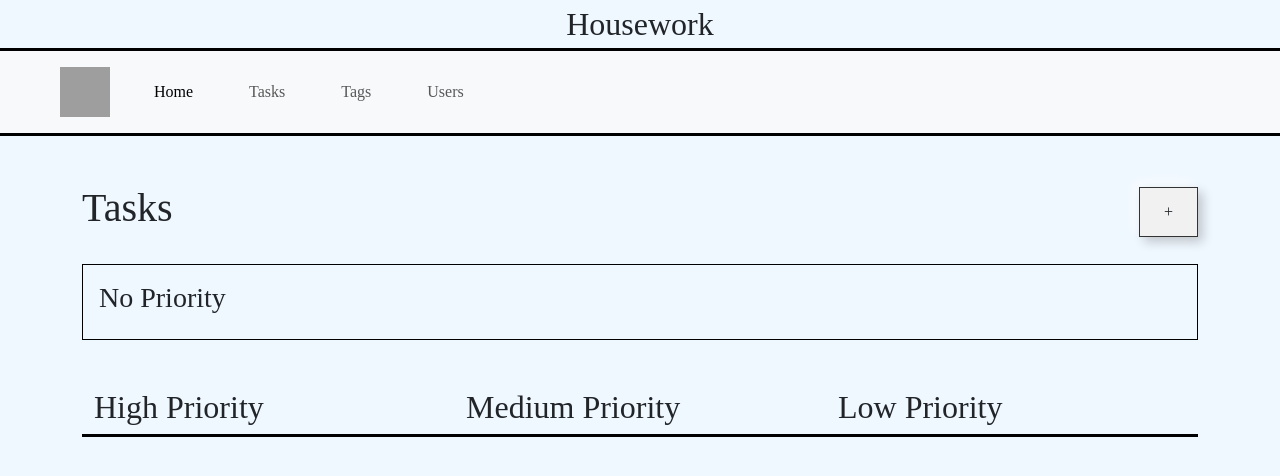
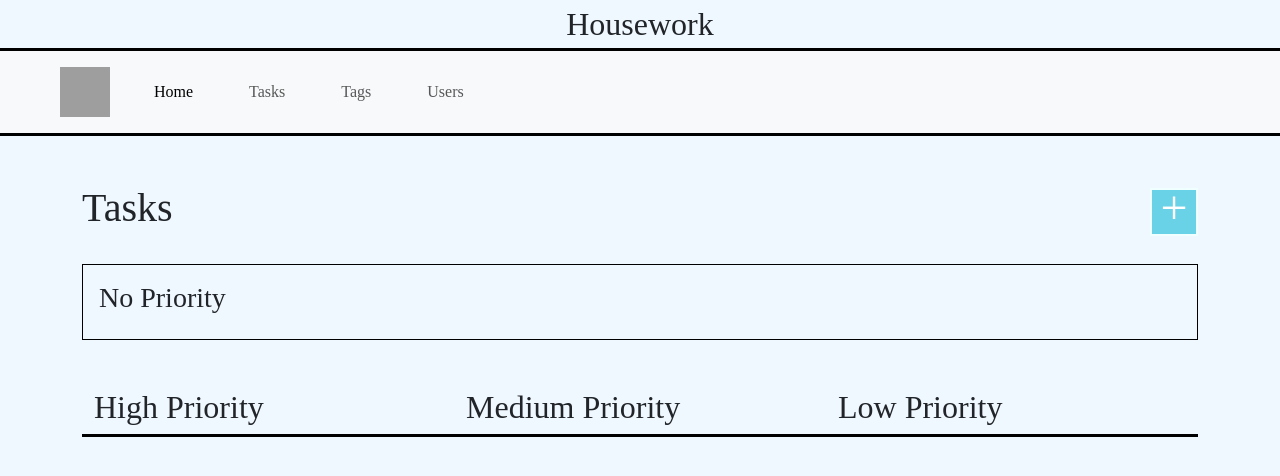
Before and after one commit to LisaS7/HouseworkTracker, a FastAPI app: template templates/tasks/tasks.html in a window 1280 px wide. Shown: the top 476 px of the page. Run offline with FastAPI, Linux system fonts and the light colour scheme; the template is opened without the code that fills it, so the values that code supplies are empty; some web fonts are replaced; grey boxes are pictures that could not be loaded.

Commit message:
Adding styling for flat button, and bs colour overrides

```diff
--- a/static/styles.css
+++ b/static/styles.css
@@ -18,6 +18,8 @@
   --bold-blue: #69d2e7;
   --pale-blue: #a7dbd8;
   --turquoise: rgb(29, 234, 166);
+  --bs-primary: var(--bold-blue);
+  --bs-secondary: var(--pale-blue);
 }
 
 body {
@@ -25,7 +27,6 @@ body {
 }
 
 .btn {
-  background-color: #f1f1f1;
   border: 1px solid #333;
   padding: 12px 24px;
   border-radius: 0px;
@@ -93,7 +94,20 @@ body {
 
 .badge.bg-success {
   background-color: var(--turquoise) !important;
-  box-shadow: 4px 4px 1px rgba(0, 0, 0, 0.8);
+}
+
+.btn-flat-large {
+  width: 3rem;
+  height: 3rem;
+  display: flex;
+  align-items: center;
+  justify-content: center;
+  box-shadow: none;
+  background-color: var(--bold-blue);
+  color: white;
+  font-size: 3rem;
+  padding: 1rem 1rem 1.5rem 1rem;
+  border: 2px solid azure;
 }
 
 /* ==========================
```
